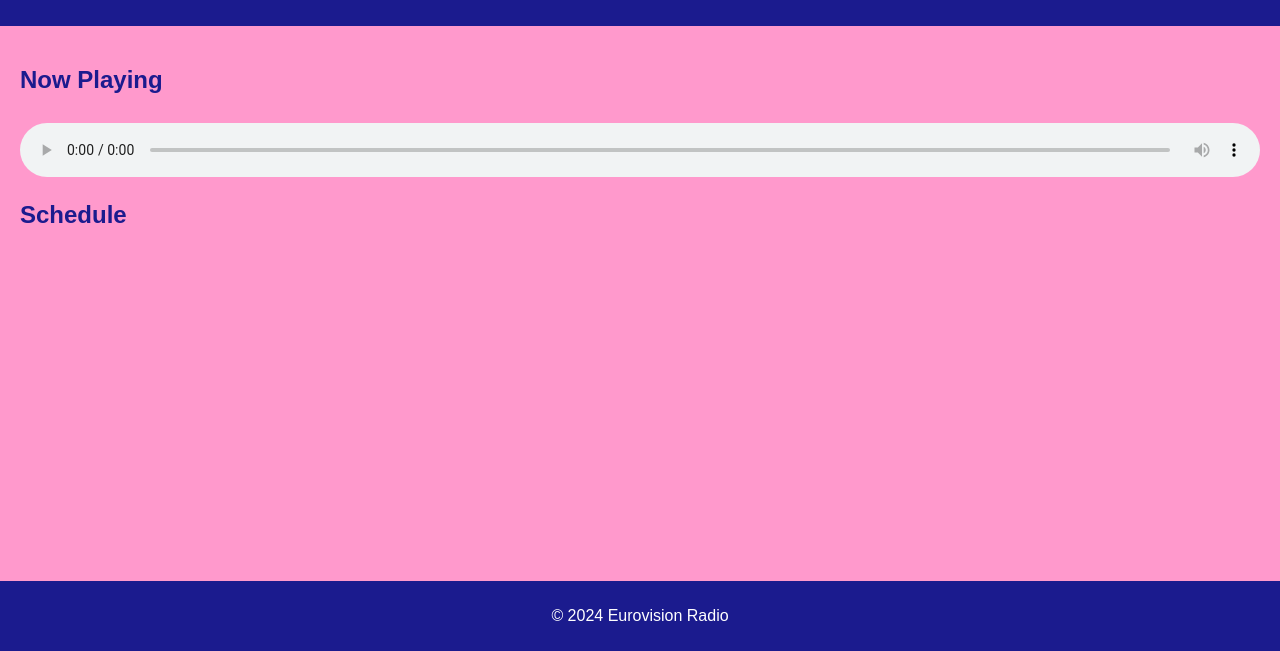
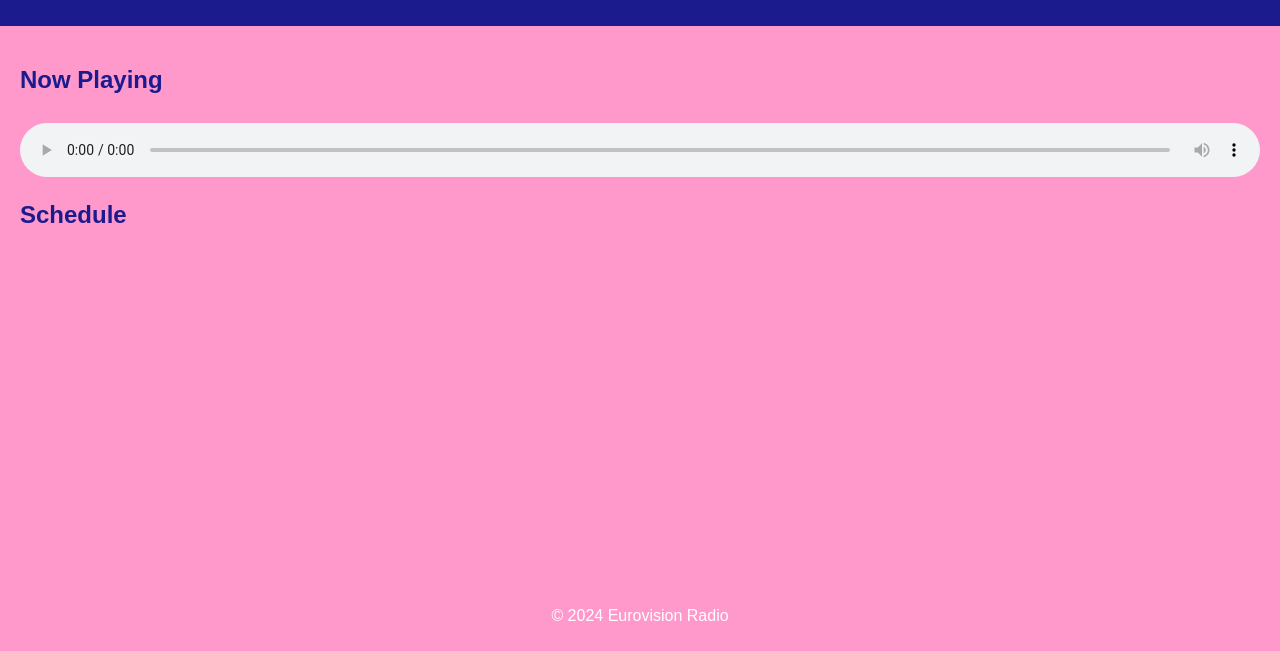
Before and after one commit to Ignosy/Eurovision-radio, a plain HTML site: page index.html in a window 1280 px wide. Shown: the part 149-800 px from the top of the page. Drawn offline with Linux system fonts and the light colour scheme.

Commit message:
Update styles.css

```diff
--- a/styles.css
+++ b/styles.css
@@ -39,7 +39,7 @@ audio {
 }
 
 footer {
-    background-color: #1b1b8e;
+    background-color: #ff99cc;
     color: white;
     text-align: center;
     padding: 10px 0;
```
